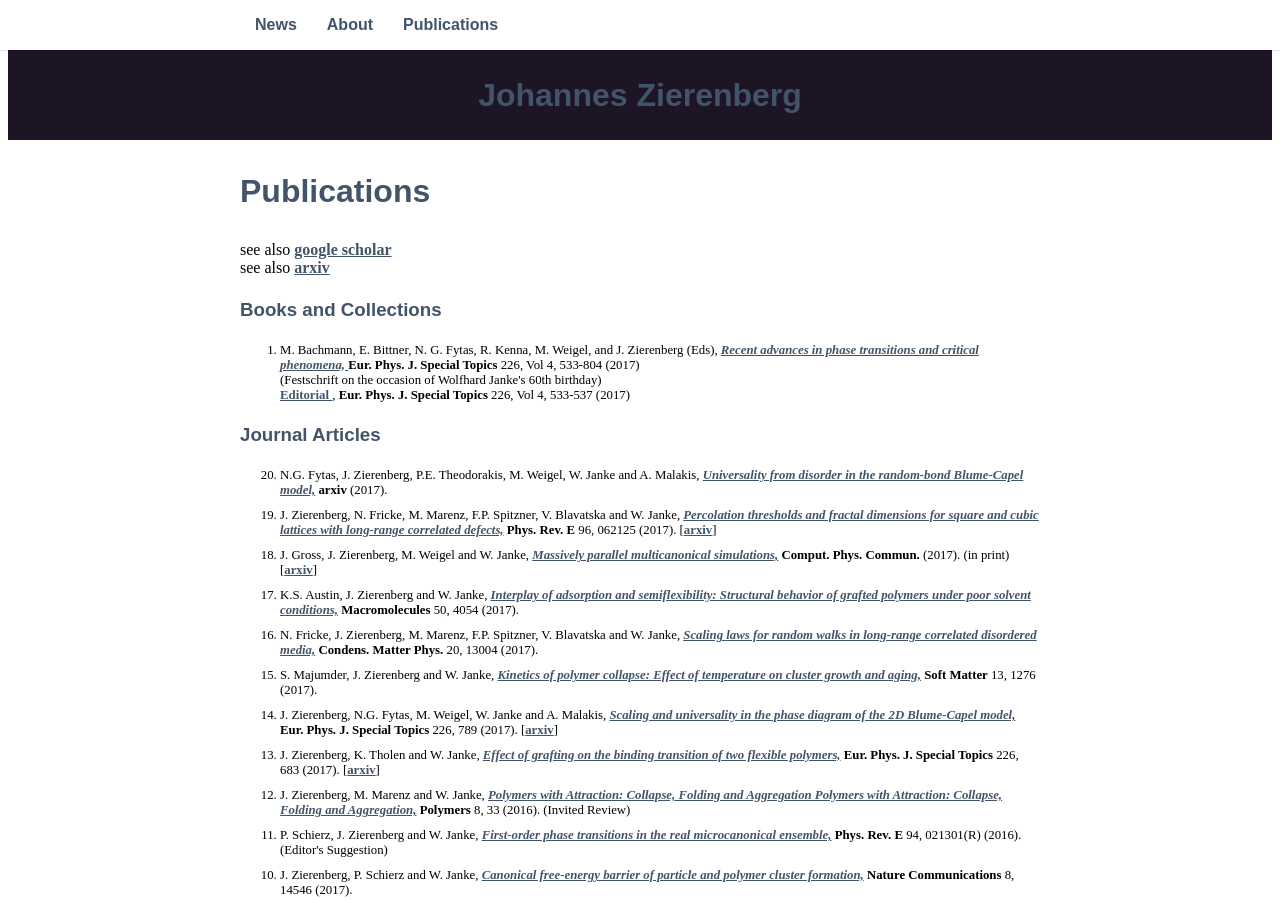
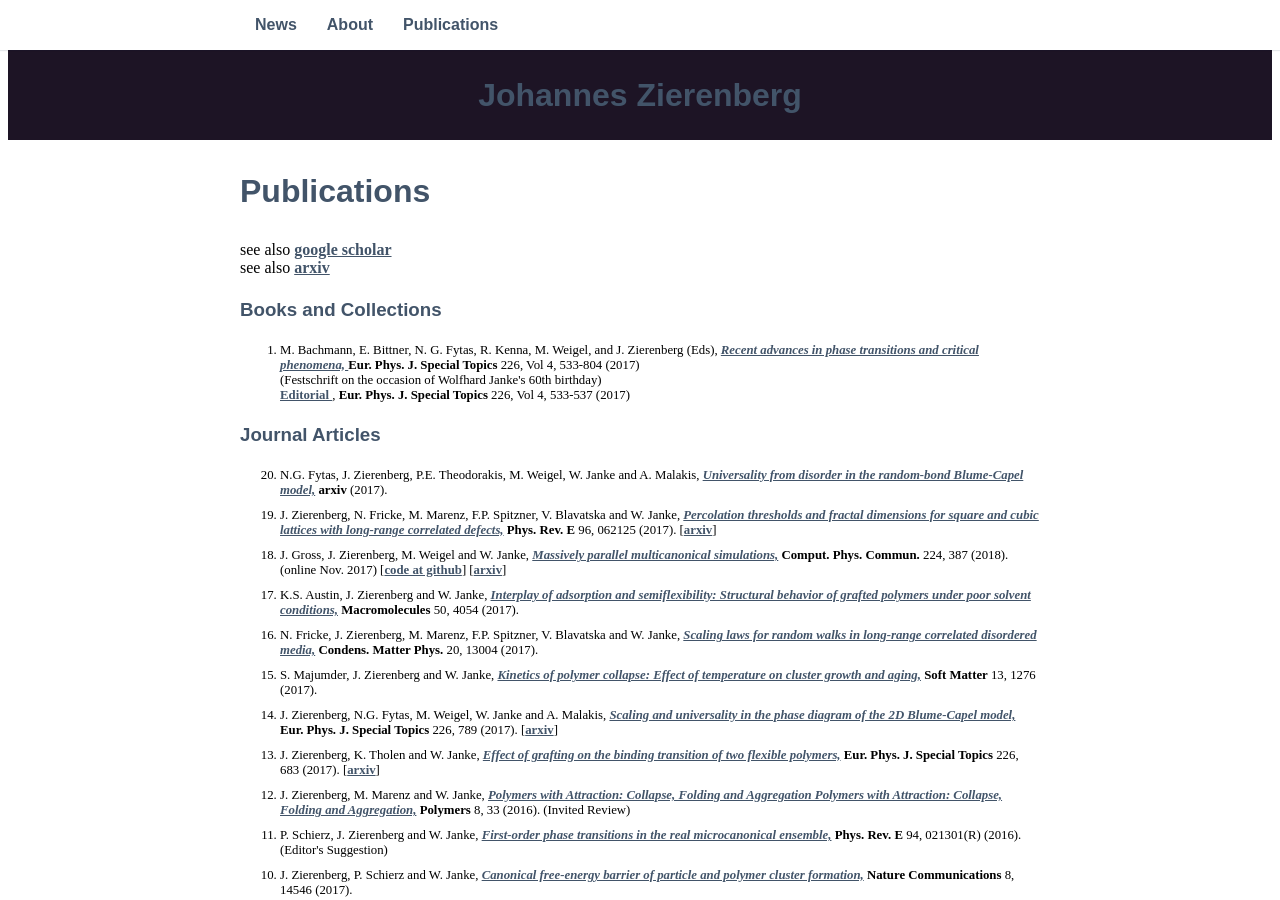
Before and after one commit to zierenberg/zierenberg.github.io, a Jekyll site: the page built from _pages/03_publications.md, in a window 1280 px wide and 900 px high. Built offline with Jekyll 4.4.1, drawn with Linux system fonts in a browser that asks for light colours; some web fonts are replaced.

Commit message:
update cudamuca

```diff
--- a/_pages/03_publications.md
+++ b/_pages/03_publications.md
@@ -42,8 +42,8 @@ see also <a href="https://arxiv.org/a/zierenberg_j_1.html">arxiv</a><br>
 
 <li>J. Gross, J. Zierenberg, M. Weigel and W. Janke,
 <pubtitle><a href=" http://www.sciencedirect.com/science/article/pii/S0010465517303697"> Massively parallel multicanonical simulations,</a></pubtitle>
-<journal> Comput. Phys. Commun.</journal> (2017).
- (in print) [<a href="https://arxiv.org/abs/1707.00919">arxiv</a>]
+<journal> Comput. Phys. Commun.</journal>  224,  387 (2018).
+ (online Nov. 2017) [<a href="https://github.com/CQT-Leipzig/cudamuca">code at github</a>] [<a href="https://arxiv.org/abs/1707.00919">arxiv</a>]
 </li>
 
 <li>K.S. Austin, J. Zierenberg and W. Janke,
```
Also changed, not shown: 1 other file.
